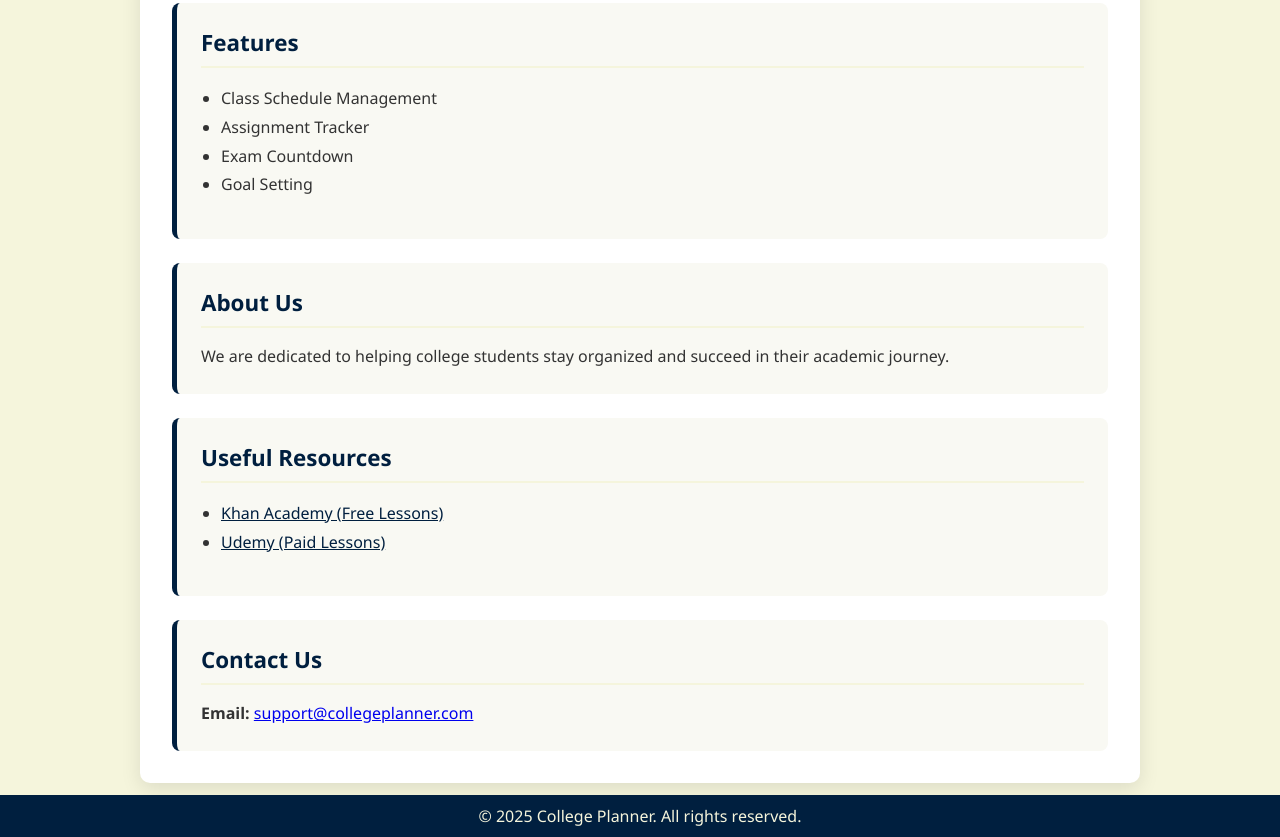
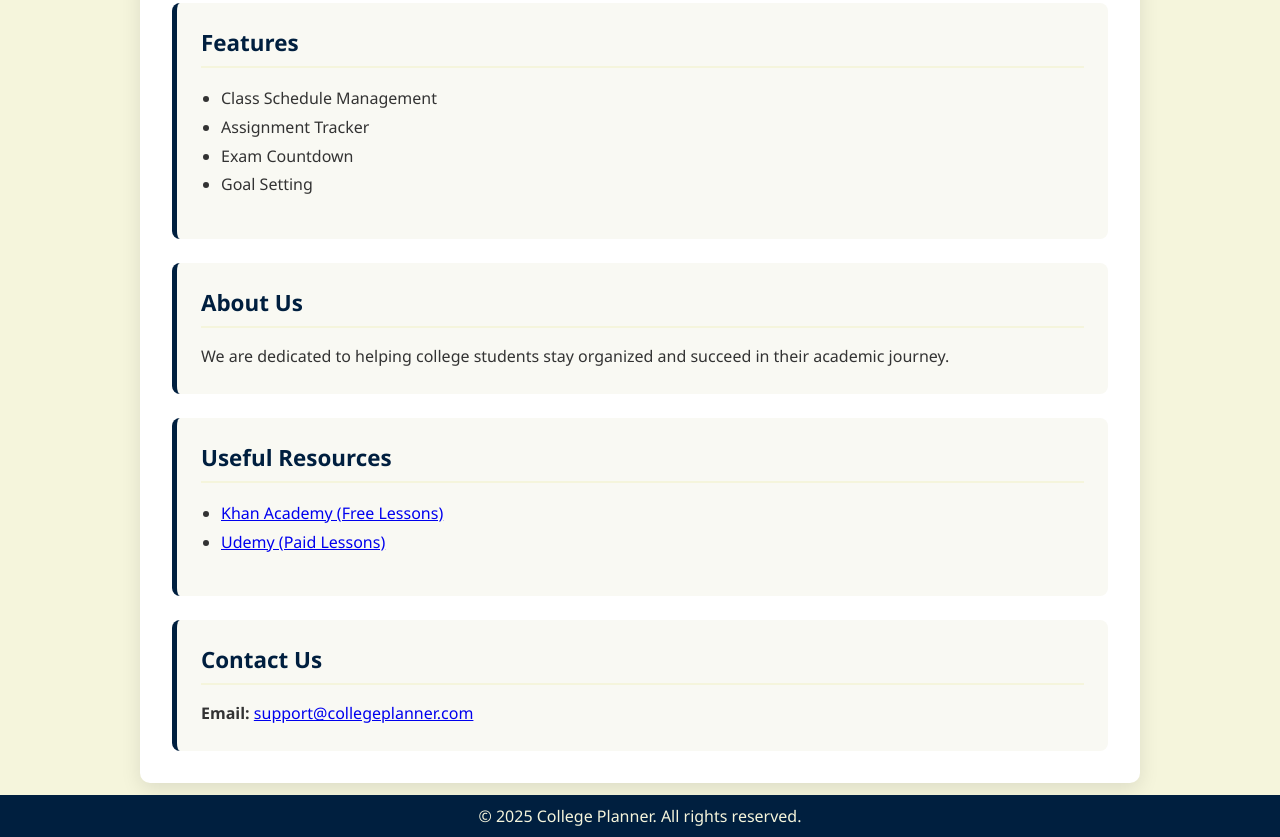
Before and after one commit to WillLandon/Web-Development-Project, a plain HTML site: page index.html in a window 1280 px wide. Shown: the part 438-1275 px from the top of the page. Drawn offline with Linux system fonts and the light colour scheme.

Commit message:
edited external links

```diff
--- a/index.html
+++ b/index.html
@@ -45,8 +45,8 @@
                 <div class="feature-card">
                     <h2>Useful Resources</h2>
                     <ul style="list-style-type: disc; padding-left: 20px;">
-                        <li><a href="https://www.khanacademy.org/" target="_blank" style="color: #001f3f; font-weight: 500;">Khan Academy (Free Lessons)</a></li>
-                        <li><a href="https://www.udemy.com/?srsltid=AfmBOool9uGebiz1Oap9mEyCskGMNhXGuN9bB1luxJz0KLedPGrrnxYc" target="_blank" style="color: #001f3f; font-weight: 500;">Udemy (Paid Lessons)</a></li>
+                        <li><a href="https://www.khanacademy.org/" target="_blank" style="font-weight: 500;">Khan Academy (Free Lessons)</a></li>
+                        <li><a href="https://www.udemy.com/?srsltid=AfmBOool9uGebiz1Oap9mEyCskGMNhXGuN9bB1luxJz0KLedPGrrnxYc" target="_blank" style="font-weight: 500;">Udemy (Paid Lessons)</a></li>
 
                     </ul>
                 </div>
```
